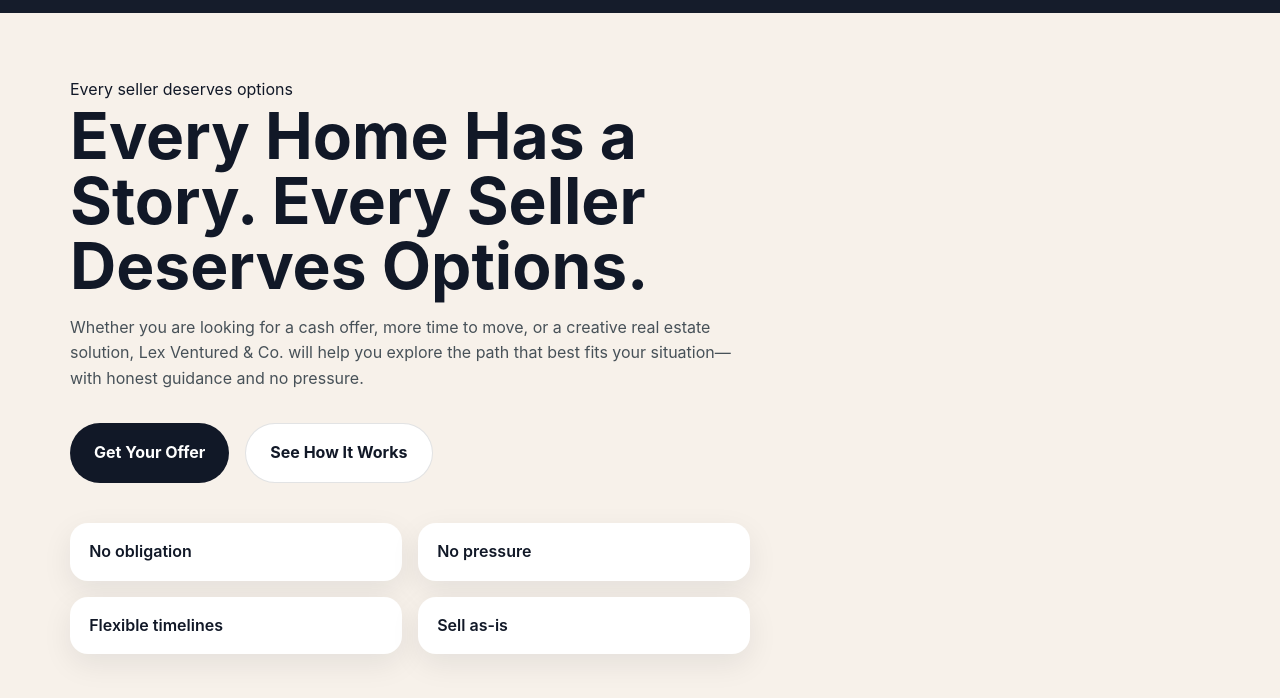
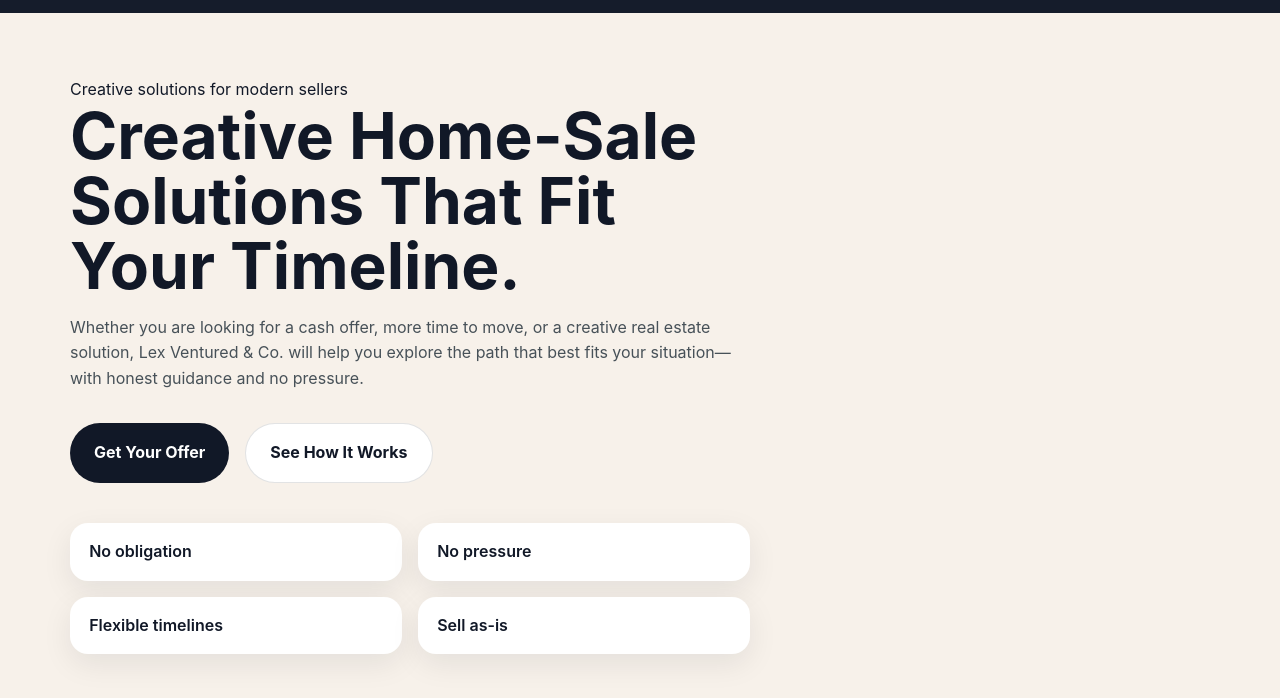
Before and after one commit to LABHousing/lex-ventured-website, a website: page public/index.html in a window 1280 px wide. Shown: the part 102-800 px from the top of the page. Drawn offline with Linux system fonts and the light colour scheme.

Commit message:
Update homepage hero copy

```diff
--- a/public/index.html
+++ b/public/index.html
@@ -45,8 +45,8 @@
       <section class="hero section-hero">
         <div class="container hero-inner">
           <div class="hero-copy">
-            <span class="eyebrow">Every seller deserves options</span>
-            <h1>Every Home Has a Story. Every Seller Deserves Options.</h1>
+            <span class="eyebrow">Creative solutions for modern sellers</span>
+            <h1>Creative Home-Sale Solutions That Fit Your Timeline.</h1>
             <p class="hero-text">Whether you are looking for a cash offer, more time to move, or a creative real estate solution, Lex Ventured & Co. will help you explore the path that best fits your situation—with honest guidance and no pressure.</p>
             <div class="hero-actions">
               <a class="button button-primary" href="get-your-offer.html">Get Your Offer</a>
```
